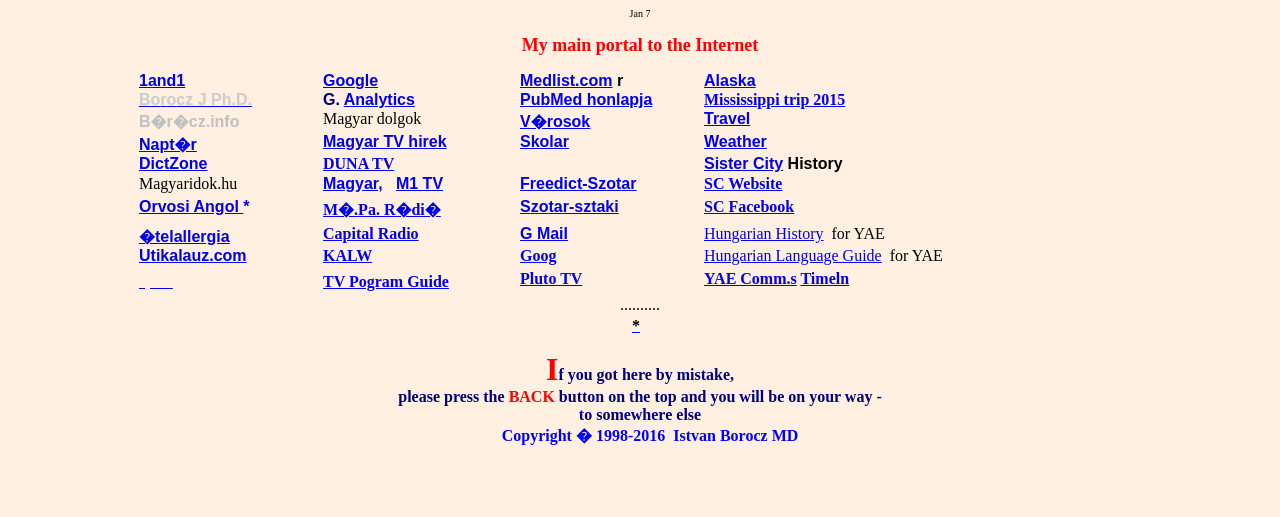
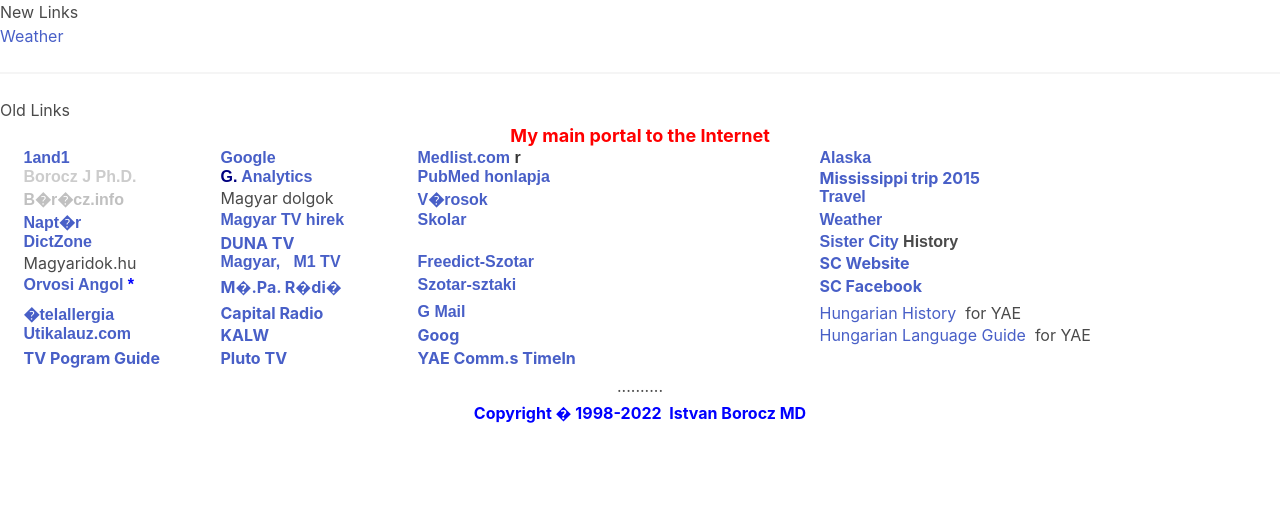
Before and after one commit to boroczistvan69/boroczistvan69.github.io, a plain HTML site: page index.html in a window 1280 px wide. Drawn offline with nearby package versions, Linux system fonts and the light colour scheme.

Commit message:
Update index.html
Initial beginning at cleanup.

```diff
--- a/index.html
+++ b/index.html
@@ -1,20 +1,38 @@
 <html>
 
   <head>
-<title></title>
-<meta NAME="GENERATOR" CONTENT="Microsoft FrontPage 5.0">
-<meta NAME="ProgId" CONTENT="FrontPage.Editor.Document">
+    <title>BoroczIstvan's Home Page</title>
+    <meta charset="utf-8">
+    <meta http-equiv="x-ua-compatible" content="ie=edge">
+    <meta name="viewport" content="width=device-width, initial-scale=1.0">
+    <meta name="description" content="BoroczIstvan's Home Page">
+    <meta name="author" content="Peter Borocz on behalf of Istvan Borocz">
+    <link rel="stylesheet" href="https://cdn.jsdelivr.net/npm/bulma@0.9.4/css/bulma.min.css">
+    <link rel="preconnect" href="https://fonts.gstatic.com">
+    <link rel="stylesheet" href="https://fonts.googleapis.com/css2?family=Nunito&family=Raleway&display=swap">
   </head>
 
-<body bgcolor="#FFF0E1" color="#0000FF">
+  <body>
 
-<p ALIGN="center"><!--webbot bot="PurpleText" PREVIEW="Alibaba index" -->
-<font size="1">Jan 7</font></p>
-<p ALIGN="center"><b><font size="4" color="#FF0000">My main portal to the
-Internet</font></b></p>
+    <section>
+      <h1>New Links</h1>
+
+      <ul>
+        <li><a href="http://www.weather.com">Weather</a></li>
+      </ul>
+
+    </section>
+
+    <hr/>
+
+    <section>
+
+      <h3>Old Links</h3>
+
+      <p ALIGN="center"><b><font size="4" color="#FF0000">My main portal to the Internet</font></b></p>
 
       <div ALIGN="center">
-  <center>
+
         <table BORDER="0" WIDTH="924" height="100" cellspacing="0" style="border-collapse: collapse" bordercolor="#111111" cellpadding="0">
           <tr>
             <td WIDTH="184" HEIGHT="19" VALIGN="top" ALIGN="left" NOWRAP>
@@ -137,32 +155,24 @@ Internet</font></b></p>
               YAE&nbsp;&nbsp;&nbsp;</td>
           </tr>
           <tr>
-      <td WIDTH="184" HEIGHT="23" VALIGN="top" ALIGN="left" NOWRAP>
-      <b><font face="Arial"><a href="../Eva/index.htm"><font color="#FFF0E1">�va</font></a></font></b></td>
-      <td WIDTH="197" HEIGHT="23" ALIGN="left" NOWRAP>
-      <b><a href="http://www.titantv.com">TV Pogram Guide</a></b></td>
-      <td WIDTH="168" HEIGHT="23" VALIGN="top" ALIGN="left" NOWRAP>
-      <b>
-      <a href="http://www.pluto.tv">Pluto TV</a></b></td>
+            <td WIDTH="197" HEIGHT="23" ALIGN="left" NOWRAP><b><a href="http://www.titantv.com">TV Pogram Guide</a></b></td>
+            <td WIDTH="168" HEIGHT="23" VALIGN="top" ALIGN="left" NOWRAP><b><a href="http://www.pluto.tv">Pluto TV</a></b></td>
             <td WIDTH="402" HEIGHT="23" VALIGN="top" ALIGN="left" NOWRAP>
               <b>
-      <a href="https://docs.google.com/spreadsheets/d/11a-2twiMkKRwAbi4f1S0jXCJwu3NgWkB4ql1s--OY6M/edit#gid=1180414034&vpid=A1">
-      YAE Comm.s</a>
-      <a href="https://docs.google.com/spreadsheets/d/1w4GTS5S08OhBl_kIgByL0jTRntSdtn1CbQ1YSDFFbmU/edit#gid=558361976&vpid=A1">
-      Timeln</a></b></td>
+                <a href="https://docs.google.com/spreadsheets/d/11a-2twiMkKRwAbi4f1S0jXCJwu3NgWkB4ql1s--OY6M/edit#gid=1180414034&vpid=A1">YAE Comm.s</a>
+                <a href="https://docs.google.com/spreadsheets/d/1w4GTS5S08OhBl_kIgByL0jTRntSdtn1CbQ1YSDFFbmU/edit#gid=558361976&vpid=A1">Timeln</a>
+              </b>
+            </td>
           </tr>
 
         </table>
-  </center>
       </div>
       <p ALIGN="center" style="margin-top: 3; margin-bottom: 3">..........</p>
       <p ALIGN="center" style="margin-top: 3; margin-bottom: 3"><strong>
-<a HREF="http://www.hotmail.com"><font color="#000000">*</font></a><font color="#000000">
-</font> <font color="#FFFFFF"> &nbsp;</font></strong></p>
-<p ALIGN="center"><strong><font color="#FF0000" size="6">I</font><font color="#000080">f you got here by mistake,<br>
-please press the </font><font color="#FF0000">BACK </font><font color="#000080">button on the top and you will be on your way -<br>
-to somewhere else</font><font color="#FFFFFF"><br>
-&nbsp;&nbsp;&nbsp;&nbsp;
-</font>
-<font color="#0000FF">Copyright � 1998<span lang="en-us">-2016 </span>&nbsp;Istvan Borocz MD</font></strong></p>
-<p ALIGN="center">&nbsp;<p ALIGN="center">&nbsp;
+        <font color="#0000FF">Copyright � 1998<span lang="en-us">-2022 </span>&nbsp;Istvan Borocz MD</font></strong>
+      </p>
+      <p ALIGN="center">&nbsp;<p ALIGN="center">&nbsp;</p>
+
+    </section>
+  </body>
+</html>
```
Lines whose indentation alone changed are shown as unchanged.
